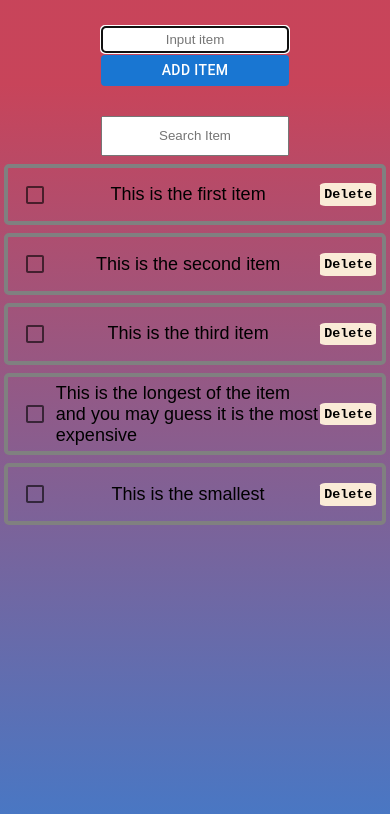
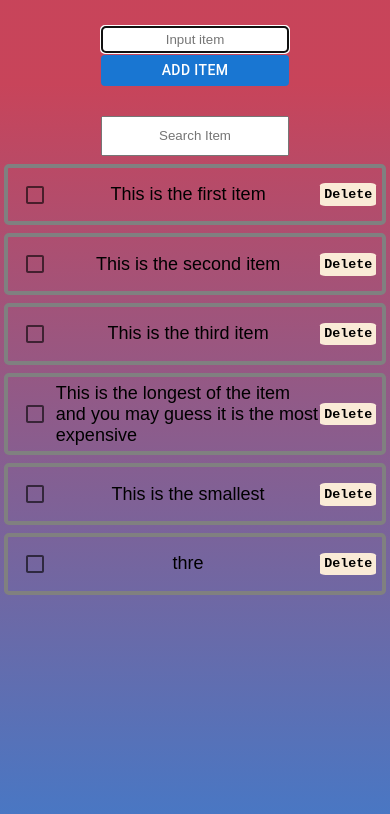
Before and after one commit to oracularzebra/grocery-spa, a React (Create React App) app: page / in a window 390 px wide. Shown: the top 814 px of the page. Built offline with nearby package versions, Linux system fonts and the light colour scheme; data requests are answered from the project's data file.

Commit message:
Added some functionality for the mobile devices

```diff
--- a/data/db.json
+++ b/data/db.json
@@ -24,6 +24,11 @@
       "id": 5,
       "checked": false,
       "value": "This is the smallest"
+    },
+    {
+      "id": 6,
+      "checked": false,
+      "value": "thre"
     }
   ]
 }
--- a/src/index.css
+++ b/src/index.css
@@ -79,7 +79,7 @@
 }
 main {
   overflow-y:scroll;
-  clip-path: inset(0px .5vw 0px 0px);
+  clip-path: inset(0px 2vw 0px 0px);
 }
 /* Here we are editing list of tasks */
 main > div {
@@ -116,8 +116,8 @@ main > div > nav > button:hover {
   background-color: rgba(18, 144, 22, 0.372);
   color:white;
 }
-@media (max-width:500px) {
+@media (max-width:1000px) {
   main{
-    clip-path: none;
+    clip-path: inset(0px 0vw 0px 0px);
   }
 }
```
